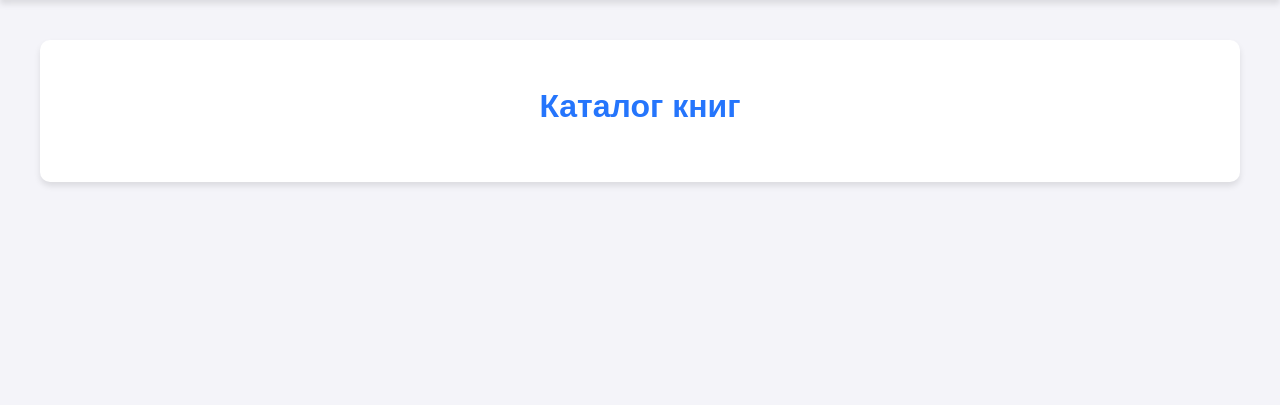
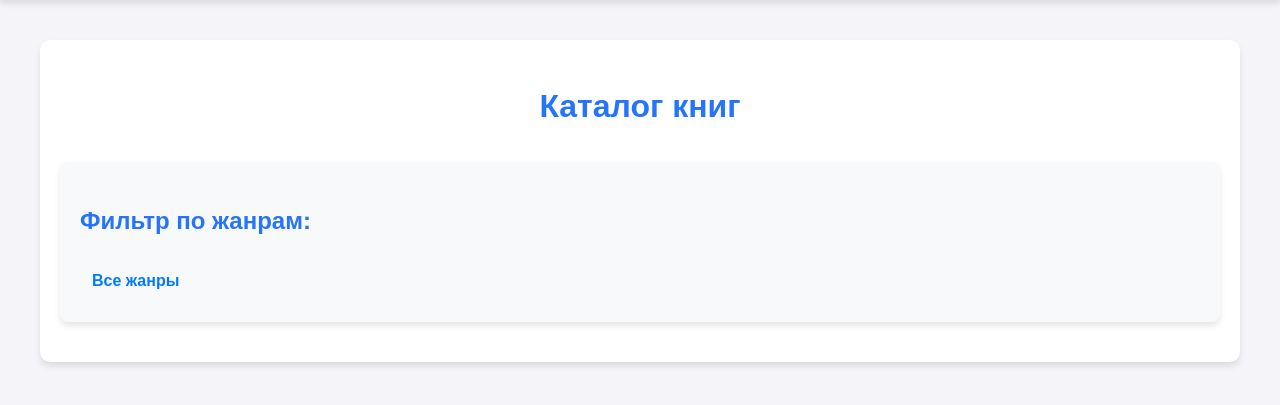
Before and after one commit to antony2317/library, a Django app: page /catalog/ in a window 1280 px wide. Shown: the part 46-451 px from the top of the page. Run offline with Django 4.2, Linux system fonts and the light colour scheme; data that the repository does not hold is empty.

Commit message:
библиотека

```diff
--- a/mylib/main/admin.py
+++ b/mylib/main/admin.py
@@ -1,7 +1,7 @@
 from django.contrib import admin
-from .models import Book, Category
+from .models import Book, Genre
 
-admin.site.register(Category)
+admin.site.register(Genre)
 
 @admin.register(Book)
 class BookAdmin(admin.ModelAdmin):
--- a/mylib/main/models.py
+++ b/mylib/main/models.py
@@ -3,7 +3,7 @@ from django.db import models
 from django.utils import timezone
 
 
-class Category(models.Model):
+class Genre(models.Model):
     name = models.CharField(max_length=100, unique=True, verbose_name="Название категории")
 
     def __str__(self):
@@ -17,7 +17,7 @@ class Book(models.Model):
     isbn = models.CharField(max_length=13, unique=True, verbose_name="ISBN")
     cover_image = models.ImageField(upload_to='covers/', blank=True, null=True, verbose_name="Обложка книги")
     author_image = models.ImageField(upload_to='authors/', blank=True, null=True, verbose_name="Обложка автора")
-    categories = models.ManyToManyField(Category, blank=True, verbose_name="Категории")
+    genre = models.ForeignKey('Genre', on_delete=models.SET_NULL, null=True, blank=True, verbose_name="Жанр")
 
     def __str__(self):
         return self.title
--- a/mylib/main/static/main/css/catalog.css
+++ b/mylib/main/static/main/css/catalog.css
@@ -12,6 +12,62 @@
     text-align: center;
     color: #2575fc;
     margin-bottom: 30px;
+}
+
+.genre-filter {
+    background-color: #f8f9fa;
+    padding: 20px;
+    border-radius: 8px;
+    box-shadow: 0 4px 6px rgba(0, 0, 0, 0.1);
+    margin: 20px 0;
+}
+
+.genre-filter h3 {
+    font-size: 18px;
+    color: #333;
+    margin-bottom: 15px;
+    font-weight: 600;
+}
+
+.genre-filter ul {
+    list-style-type: none;
+    padding: 0;
+    margin: 0;
+    display: flex; /* Делаем список горизонтальным */
+    flex-wrap: wrap; /* Перенос элементов на новую строку, если не хватает места */
+    gap: 10px; /* Расстояние между элементами */
+}
+
+.genre-filter ul li {
+    margin: 0; /* Убираем отступы между элементами */
+}
+
+.genre-filter ul li a {
+    text-decoration: none;
+    color: #555;
+    font-size: 16px;
+    display: block;
+    padding: 8px 12px;
+    border-radius: 4px;
+    transition: all 0.3s ease;
+    background-color: #e9ecef; /* Фон для каждого элемента */
+}
+
+.genre-filter ul li a:hover {
+    background-color: #007bff;
+    color: #fff;
+    transform: translateY(-2px); /* Эффект приподнятости при наведении */
+}
+
+.genre-filter ul li a[href="?"] {
+    font-weight: bold;
+    color: #007bff;
+    background-color: transparent; /* Убираем фон для "Все жанры" */
+}
+
+.genre-filter ul li a[href="?"]:hover {
+    background-color: #0056b3;
+    color: #fff;
 }
 
 .books-list {
@@ -67,9 +123,9 @@ a.book-link {
     margin-top: 10px;
 }
 
-/* Адаптивность для мобильных устройств */
+
 @media (max-width: 768px) {
     .book-link {
-        flex: 1 1 100%;  /* Одна карточка в ряд на мобильных */
+        flex: 1 1 100%;
     }
 }
--- a/mylib/main/templates/main/book_catalog.html
+++ b/mylib/main/templates/main/book_catalog.html
@@ -4,12 +4,24 @@
 {% block title %}Каталог книг{% endblock %}
 
 {% block extra_css %}
-    <link type="text/css" href="{% static 'main/css/catalog.css'%}" rel="stylesheet">
+    <link type="text/css" href="{% static 'main/css/catalog.css' %}" rel="stylesheet">
 {% endblock %}
 
 {% block content %}
 <div class="catalog-page">
     <h1>Каталог книг</h1>
+
+    <div class="genre-filter">
+        <h2>Фильтр по жанрам:</h2>
+        <ul>
+            <li><a href="?">Все жанры</a></li>
+            {% for genre in genres %}
+                <li><a href="?genre={{ genre.name }}">{{ genre.name }}</a></li>
+            {% endfor %}
+        </ul>
+    </div>
+
+
     <div class="books-list">
         {% for book in books %}
             <a href="{% url 'book_detail' book.id %}" class="book-link">
@@ -28,6 +40,7 @@
                     <p><strong>Описание:</strong> {{ book.description|truncatechars:100 }}</p>
                     <p><strong>Дата публикации:</strong> {{ book.published_date }}</p>
                     <p><strong>ISBN:</strong> {{ book.isbn }}</p>
+                    <p><strong>Жанр:</strong> {{ book.genre }}</p>
                 </div>
             </a>
         {% endfor %}
--- a/mylib/main/templates/main/book_detail.html
+++ b/mylib/main/templates/main/book_detail.html
@@ -9,7 +9,6 @@
 
 {% block content %}
 <div class="book-detail">
-    <!-- Фото автора в правом верхнем углу -->
 
 
     <h1>{{ book.title }}</h1>
@@ -26,6 +25,7 @@
     {% endif %}
         <div class="book-info">
             <p><strong>Автор:</strong> {{ book.author }}</p>
+            <p><strong>Жанр:</strong> {{ book.genre }}</p>
             <p><strong>Дата публикации:</strong> {{ book.published_date }}</p>
             <p><strong>ISBN:</strong> {{ book.isbn }}</p>
         </div>
--- a/mylib/main/urls.py
+++ b/mylib/main/urls.py
@@ -1,5 +1,6 @@
 from django.urls import path
 from . import views
+
 
 urlpatterns = [
     path('', views.index, name='home'),
--- a/mylib/main/views.py
+++ b/mylib/main/views.py
@@ -3,7 +3,7 @@ from django.contrib.auth.decorators import login_required
 from django.shortcuts import render, get_object_or_404, redirect
 from django.utils import timezone
 
-from .models import Book, Reservation
+from .models import Book, Reservation, Genre
 
 
 def index(request):
@@ -12,8 +12,16 @@ def index(request):
 
 
 def book_catalog(request):
-    books = Book.objects.all()
-    return render(request, 'main/book_catalog.html', {'books': books})
+    genre = request.GET.get('genre')  # Получаем жанр из параметра URL
+    if genre:
+        books = Book.objects.filter(genre__name=genre)  # Фильтруем книги по названию жанра
+    else:
+        books = Book.objects.all()  # Если жанр не указан, показываем все книги
+
+    # Получаем список всех уникальных жанров для отображения в фильтре
+    genres = Genre.objects.all()
+
+    return render(request, 'main/book_catalog.html', {'books': books, 'genres': genres})
 
 
 def book_detail(request, book_id):
--- a/mylib/mylib/settings.py
+++ b/mylib/mylib/settings.py
@@ -31,14 +31,15 @@ ALLOWED_HOSTS = []
 # Application definition
 
 INSTALLED_APPS = [
-    'main',
-    'user',
     'django.contrib.admin',
     'django.contrib.auth',
     'django.contrib.contenttypes',
     'django.contrib.sessions',
     'django.contrib.messages',
     'django.contrib.staticfiles',
+    'main',
+    'user',
+    'django_seed',
 ]
 
 MIDDLEWARE = [
```
Also changed, not shown: mylib/main/templates/main/home.html (+1 -9 lines). Lines whose indentation alone changed are shown as unchanged.
